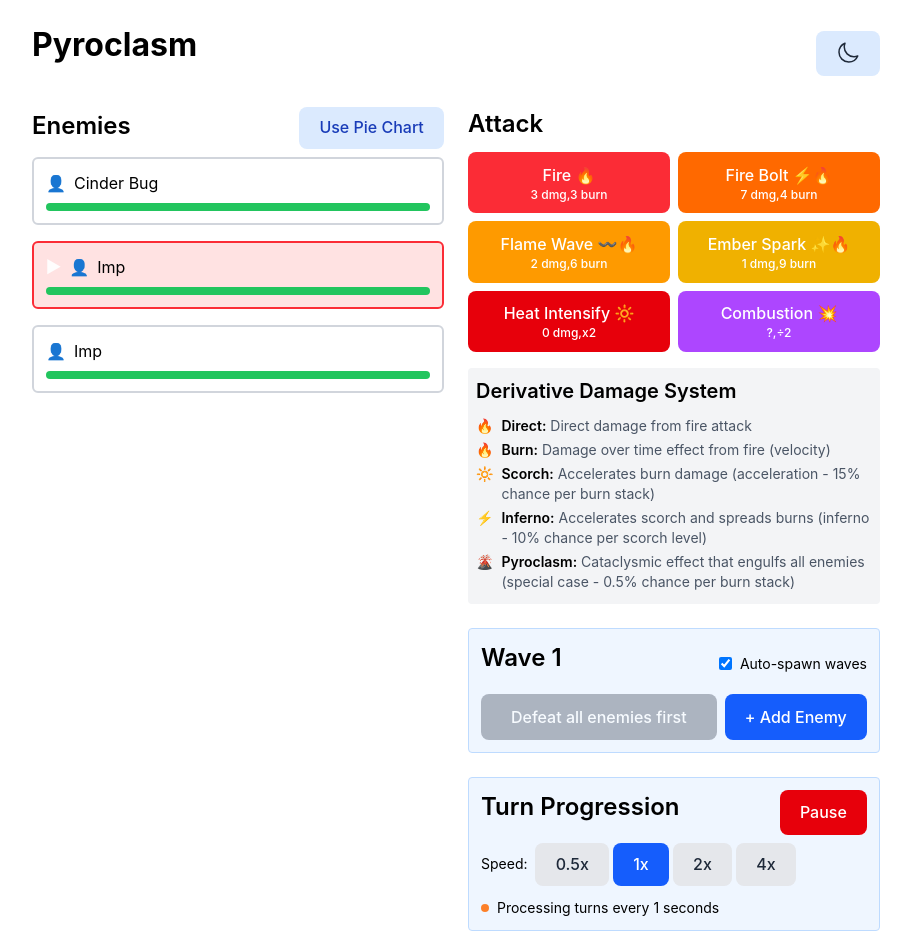
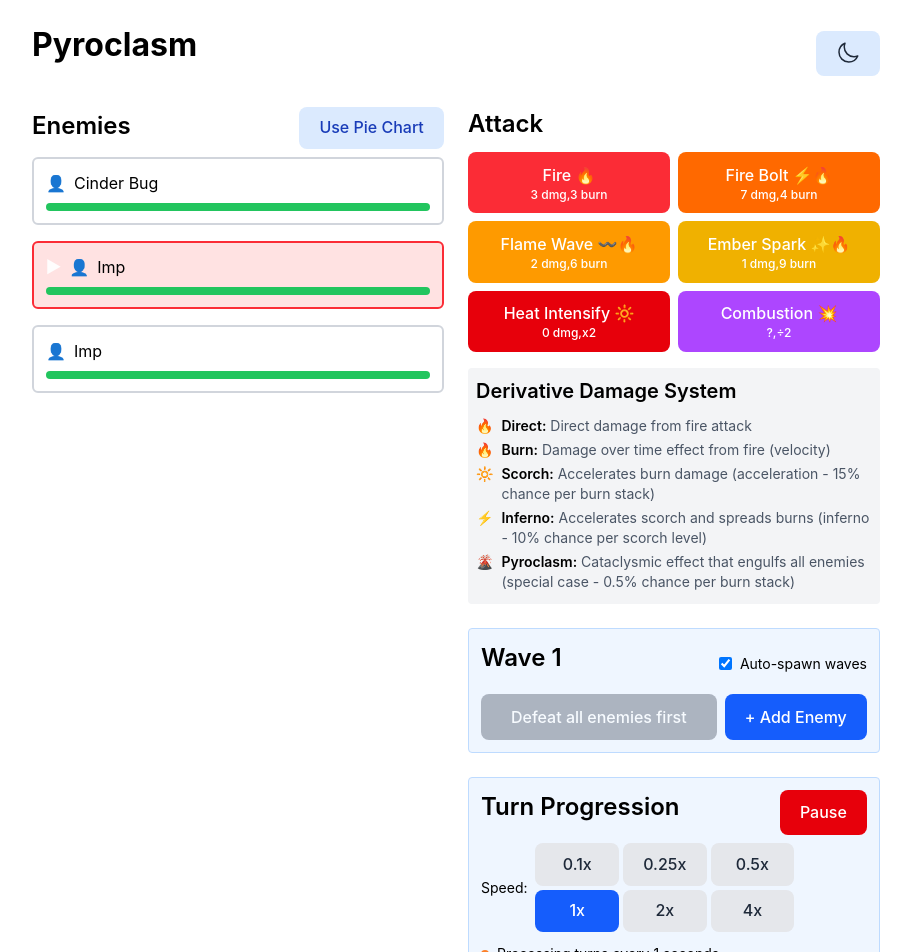
Before and after one commit to kyletolle/pyroclasm, a React (Vite) app: page / in a window 1280 px wide. Shown: the top 952 px of the page, without its empty margins (184-1095 px from the left). Built offline with nearby package versions, Linux system fonts and the light colour scheme.

Commit message:
Add some slower speeds

```diff
--- a/src/components/AutoTicker.tsx
+++ b/src/components/AutoTicker.tsx
@@ -20,6 +20,8 @@ export function AutoTicker({
 
   // Available tick speed options in milliseconds
   const speedOptions = [
+    { value: 10000, label: '0.1x' },
+    { value: 4000, label: '0.25x' },
     { value: 2000, label: '0.5x' },
     { value: 1000, label: '1x' },
     { value: 500, label: '2x' },
@@ -54,7 +56,7 @@ export function AutoTicker({
 
       <div className="flex items-center gap-2">
         <span className="text-sm">Speed:</span>
-        <div className="flex gap-1">
+        <div className="grid grid-cols-3 gap-1">
           {speedOptions.map(option => (
             <button
               key={option.value}
```
